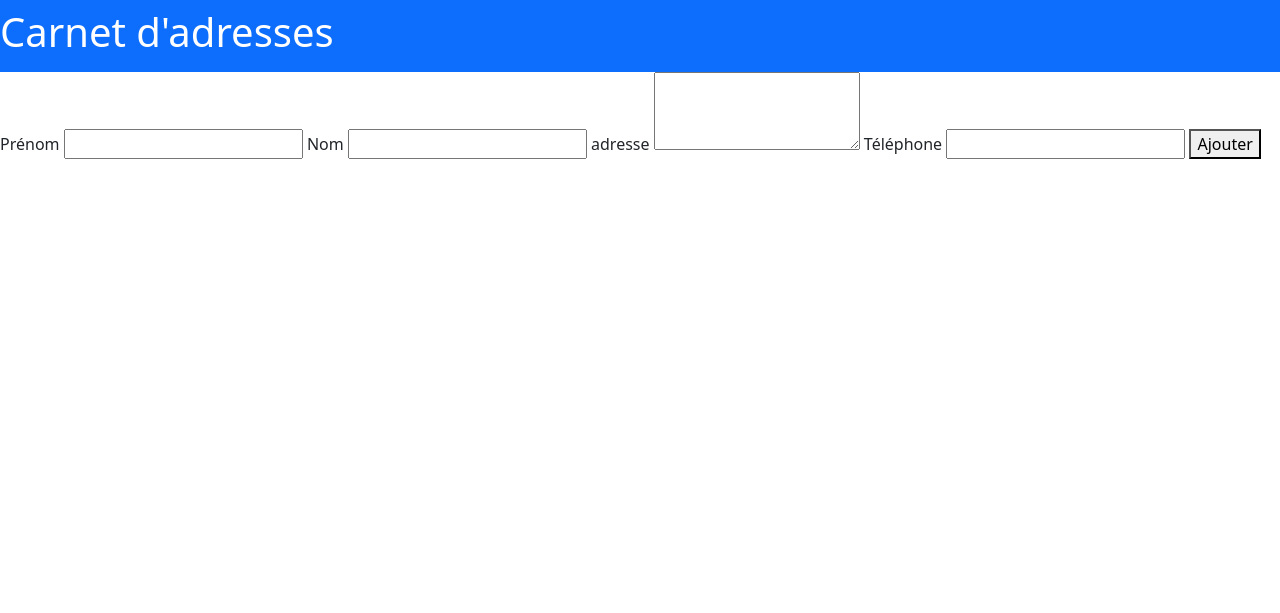
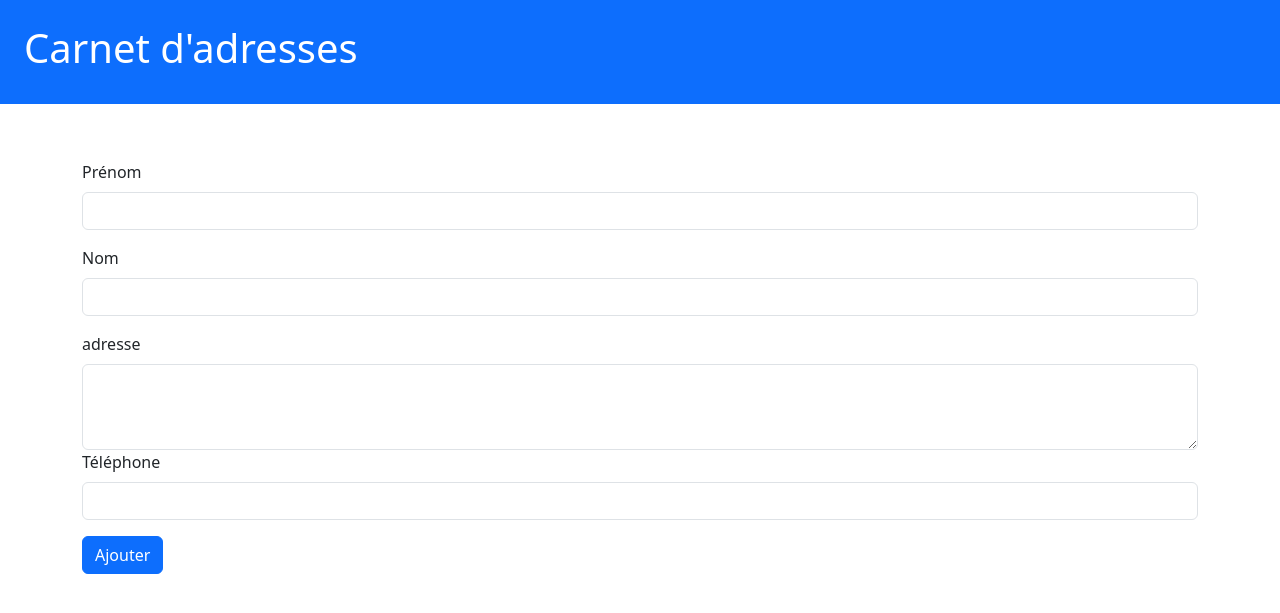
Before and after one commit to Scratouze/crmtest, a Django app: page / in a window 1280 px wide. Shown: the top 613 px of the page. Run offline with Django 4.2, Linux system fonts and the light colour scheme; data that the repository does not hold is empty.

Commit message:
end of exercice

```diff
--- a/webapp/contacts/static/css/style.css
+++ b/webapp/contacts/static/css/style.css
@@ -1,3 +1,5 @@
 .navbar {
     background-color: #0d6efd;
+    padding: 24px;
+    margin-bottom: 32px;
 }
--- a/webapp/contacts/templates/contacts/index.html
+++ b/webapp/contacts/templates/contacts/index.html
@@ -11,36 +11,52 @@
 <div class="navbar">
     <h1 class="text-white">Carnet d'adresses</h1>
 </div>
-
+<div class="container">
+    <div class="row g-4">
         {% for user in users %}
-    <h2>{{ user.fullName }}</h2>
+        <div class="col-md-6 col-lg-4">
+            <div class="card">
+                <div class="card-body">
+                    <h2 class="card-title">{{ user.fullName }}</h2>
+                    <p class="card-text">
                         {% if user.address %}
                     <p>{{ user.address }}</p>
                     {% endif %}
                     {% if user.phoneNumber %}
-        <p>{{ user.phoneNumber }}</p>
+                    <p class="text-primary">{{ user.phoneNumber }}</p>
                     {% endif %}
+                    </p>
                     <form action="{% url 'delete-contact' %}" method="POST">
                         {% csrf_token %}
                         <input type="hidden" name="firstName" value="{{ user.firstName }}">
                         <input type="hidden" name="lastName" value="{{ user.lastName }}">
-    <button type="submit">Supprimer</button>
+                        <button type="submit" class="btn btn-danger">Supprimer</button>
                     </form>
-
-
+                </div>
+            </div>
+        </div>
         {% endfor %}
-
+    </div>
+    <div class="row mt-5">
         <form action="{% url 'add-contact' %}"  method="POST">
             {% csrf_token %}
-    <label for="firstName">Prénom</label>
-    <input name="firstName" id="firstName" type="text">
-    <label for="lastName">Nom</label>
-    <input name="lastName" id="lastName" type="text">
-    <label for="address">adresse</label>
-    <textarea name="address" id="address" rows="3"></textarea>
-    <label for="phoneNumber">Téléphone</label>
-    <input name="phoneNumber" id="phoneNumber" type="text">
-    <button type="submit">Ajouter</button>
+            <div class="mb-3">
+                <label for="firstName" class="form-label">Prénom</label>
+                <input name="firstName" id="firstName" type="text" class="form-control">
+            </div>
+            <div class="mb-3">
+                <label for="lastName" class="form-label">Nom</label>
+                <input name="lastName" id="lastName" type="text" class="form-control">
+            </div>
+            <label for="address" class="form-label">adresse</label>
+            <textarea name="address" id="address" rows="3" class="form-control"></textarea>
+            <div class="mb-3">
+                <label for="phoneNumber" class="form-label">Téléphone</label>
+                <input name="phoneNumber" id="phoneNumber" type="text" class="form-control">
+            </div>
+            <button type="submit" class="btn btn-primary">Ajouter</button>
         </form>
+    </div>
+</div>
 </body>
 </html>
```
Lines whose indentation alone changed are shown as unchanged.
